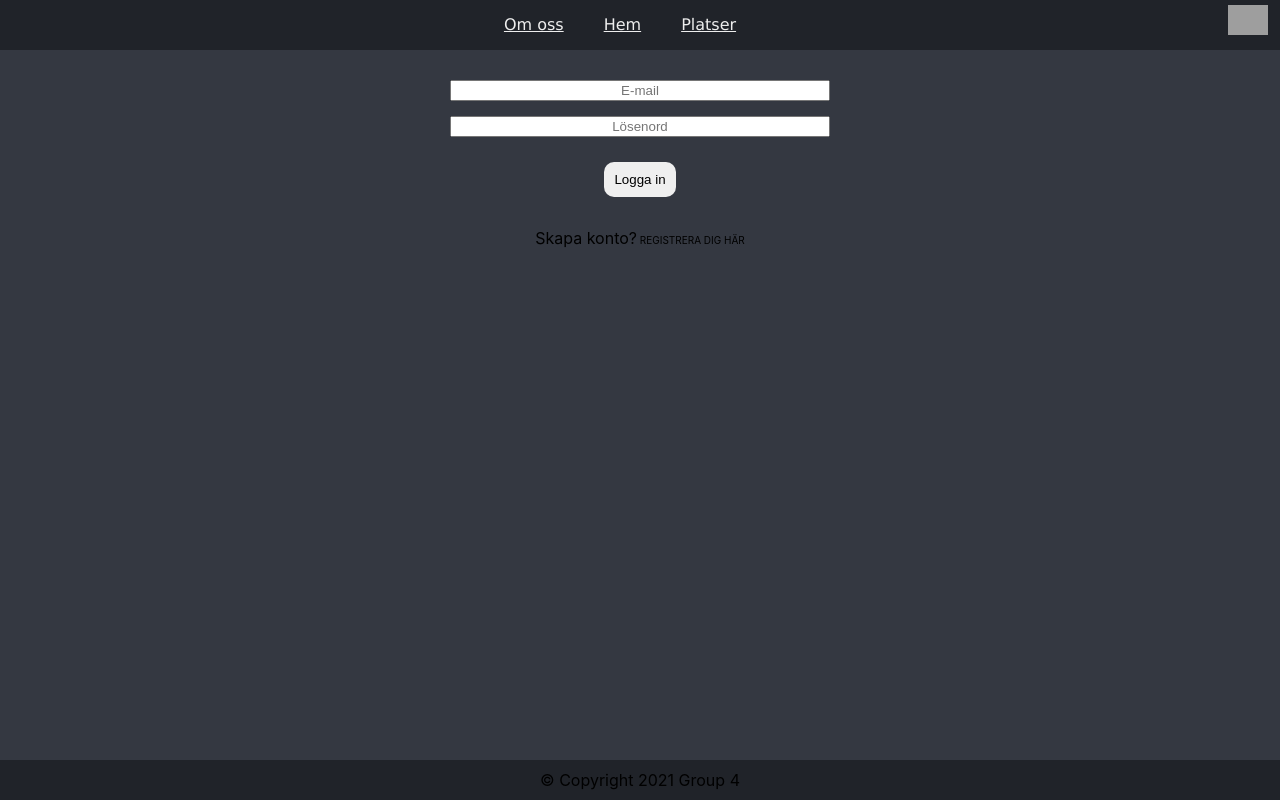
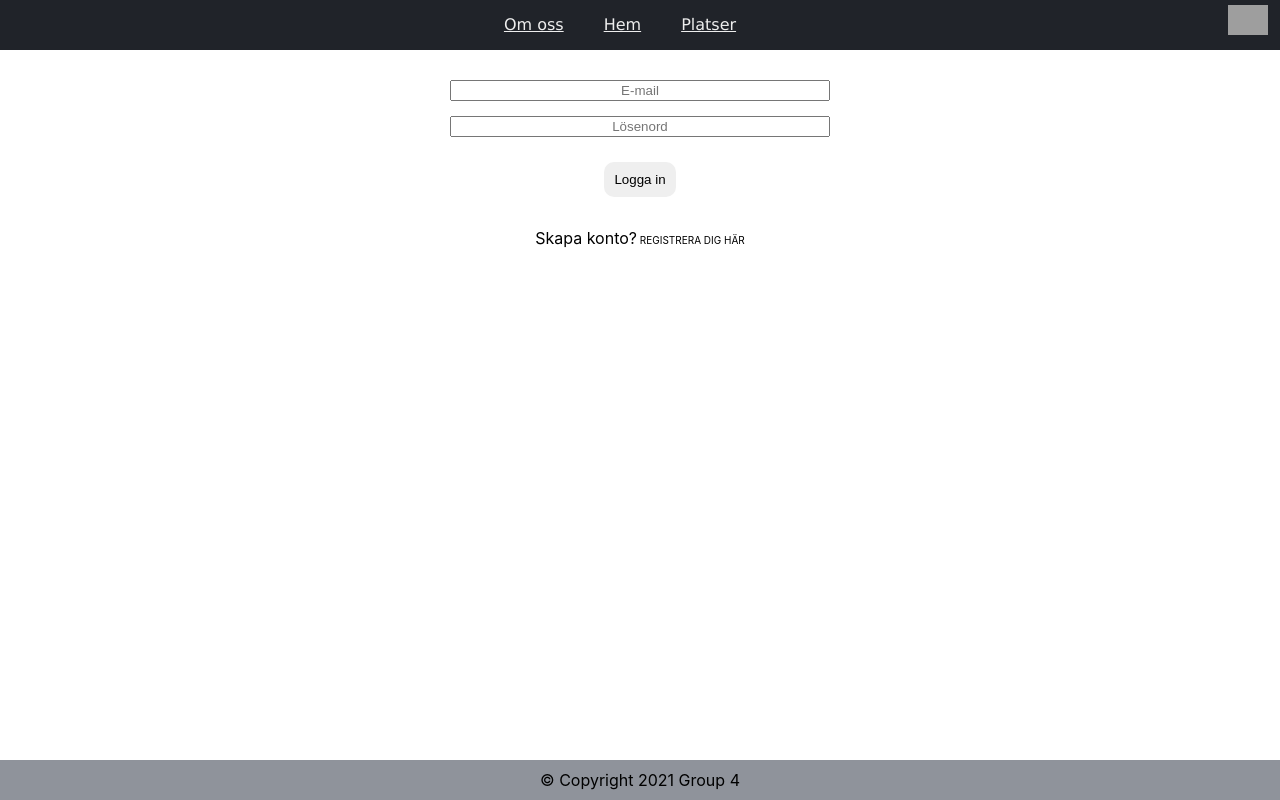
Before and after one commit to postila/clearbnb-grupp4, a React (Create React App) app: page / in a window 1280 px wide. Built offline with nearby package versions, Linux system fonts and the light colour scheme; no server answers; grey boxes are pictures that could not be loaded.

Commit message:
color tweaks

```diff
--- a/src/App.css
+++ b/src/App.css
@@ -1,7 +1,7 @@
 .App {
   text-align: center;
-   display:grid;
- grid-template-rows: 50px 1fr 40px;
+  display:grid;
+  grid-template-rows: 50px 1fr 40px;
   min-height: 100vh;
 }
 
@@ -28,12 +28,12 @@ nav > a:hover{
   cursor: pointer;
 }
 main{
- background-color: #343841;
+ background-color: #ffffff;
  padding: 20;
 }
 
 footer {
- background-color: #202329;
+ background-color: #8f939b;
  display:flex;
  justify-content: center;
  align-items: center;
--- a/src/index.css
+++ b/src/index.css
@@ -1,3 +1,5 @@
+@import url('https://fonts.googleapis.com/css2?family=Quicksand&display=swap');
+
 * {
   box-sizing: border-box;
 }
```
